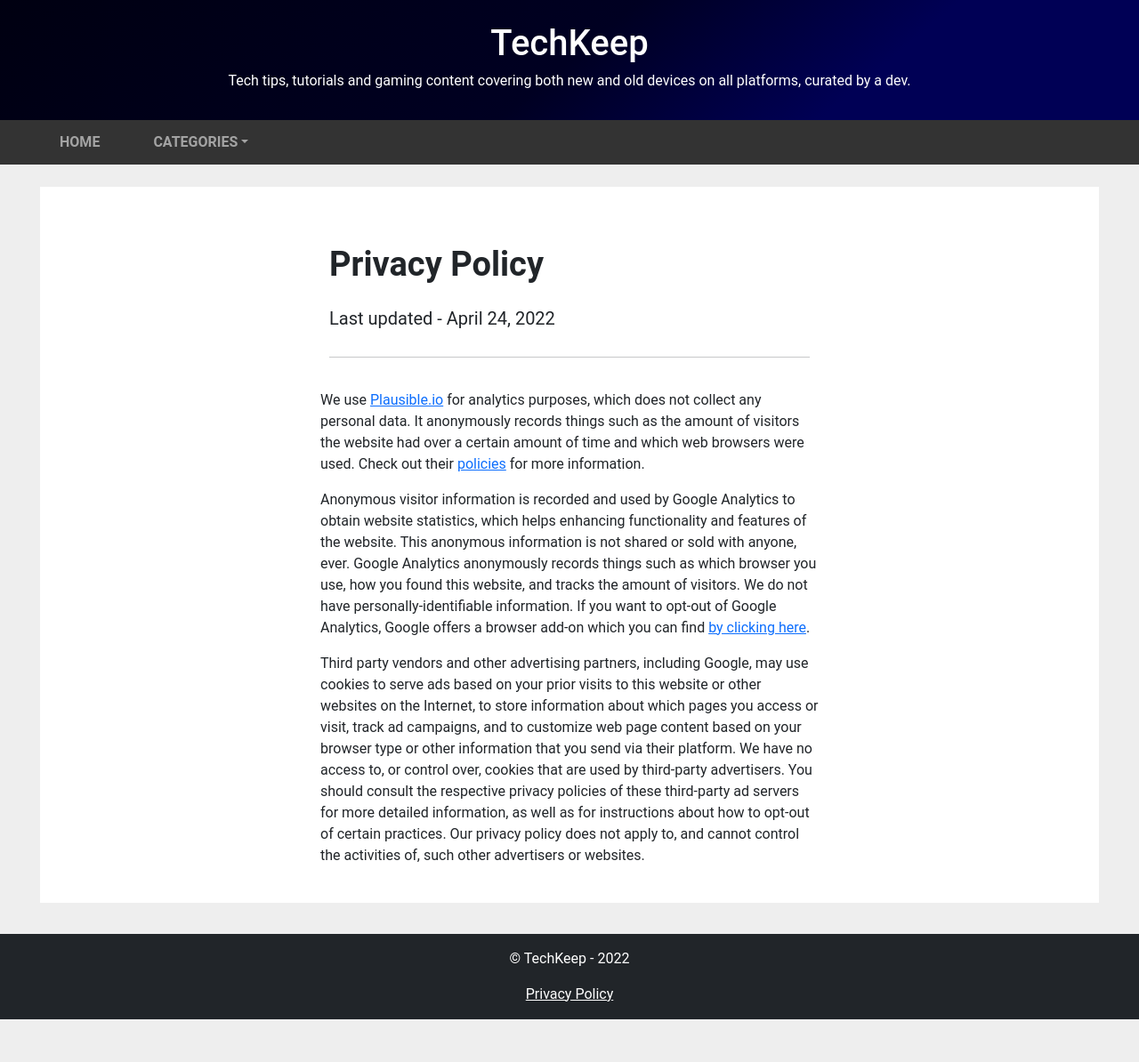
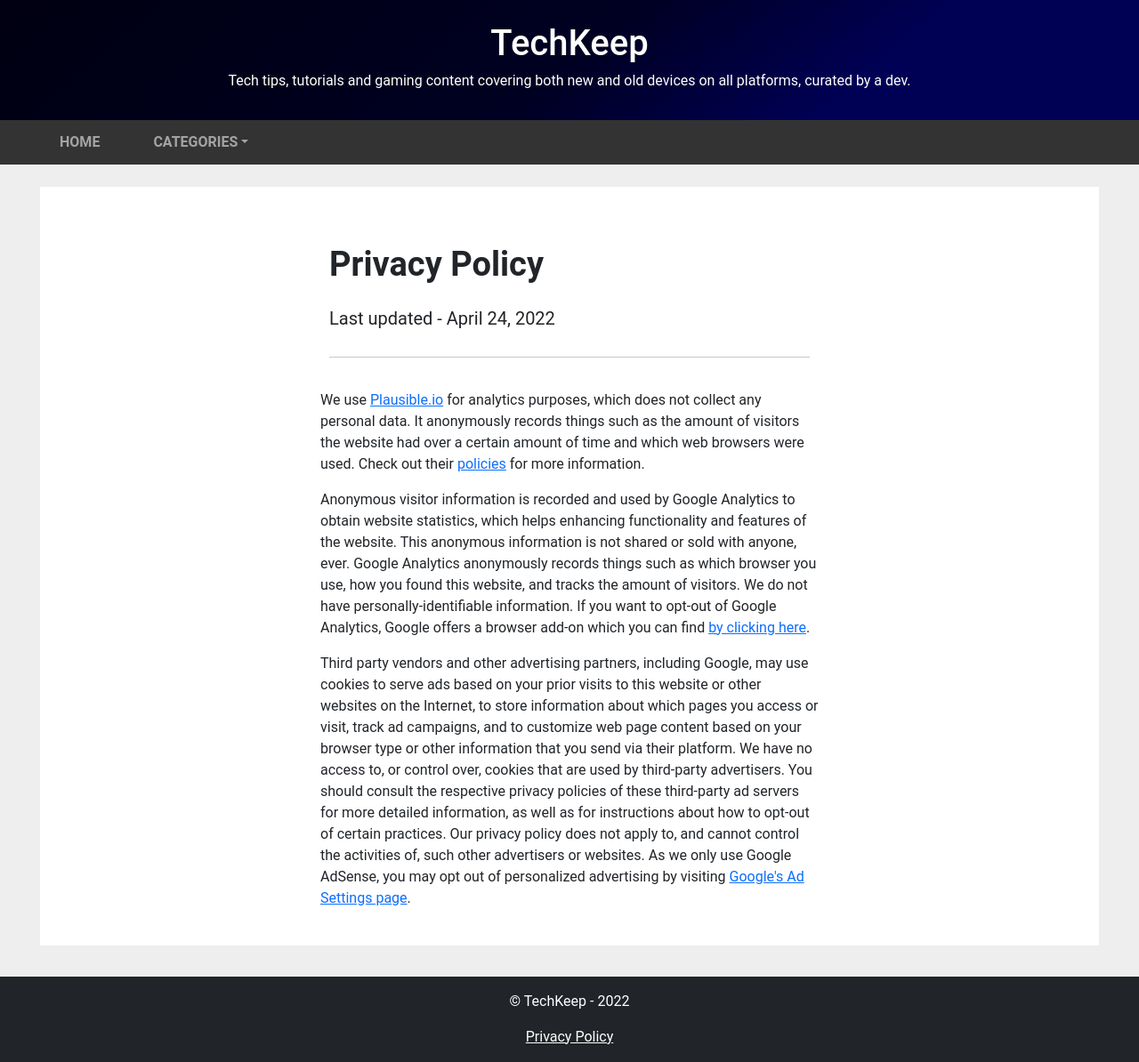
Before and after one commit to TechKeep/TechKeep.github.io, a Jekyll site: the page built from privacy-policy.md, in a window 1280 px wide. Shown: the whole page at 89% size. Built offline with Jekyll 4.4.1, drawn with Linux system fonts in a browser that asks for light colours; nearby versions of some CDN libraries; before the commit the page ends 1146 px from its top, so only the background shows below that.

Commit message:
re-added adsense, awaiting confirmation

```diff
--- a/_layouts/default.html
+++ b/_layouts/default.html
@@ -1,7 +1,12 @@
 <!doctype html>
 <html lang="en" class="h-100">
 <head>
+<!-- Metadescription -->
 <meta name="description" content="Tech tips, tutorials and gaming content covering both new and old devices on all platforms, curated by a dev.">
+
+<!-- Google Adsense -->
+<script async src="https://pagead2.googlesyndication.com/pagead/js/adsbygoogle.js?client=ca-pub-9223905550275061" crossorigin="anonymous"></script>
+
 {% include head.html %}
 </head>
 <body class="d-flex flex-column h-100">
--- a/_layouts/page.html
+++ b/_layouts/page.html
@@ -1,6 +1,7 @@
 <!doctype html>
 <html lang="en" class="h-100">
 <head>
+<!-- Metadescription -->
 <meta name="description" content="Tech tips, tutorials and gaming content covering both new and old devices on all platforms, curated by a dev.">
 {% include head.html %}
 </head>
--- a/_layouts/privacy-policy.html
+++ b/_layouts/privacy-policy.html
@@ -1,6 +1,7 @@
 <!doctype html>
 <html lang="en" class="h-100">
 <head>
+<!-- Metadescription -->
 <meta name="description" content="Privacy Policy of TechKeep.net - Tech tips, tutorials and gaming content covering both new and old devices on all platforms, curated by a dev.">
 {% include head0-privacy.html %}
 </head>
--- a/privacy-policy.md
+++ b/privacy-policy.md
@@ -9,4 +9,4 @@
 
 <p>Anonymous visitor information is recorded and used by Google Analytics to obtain website statistics, which helps enhancing functionality and features of the website. This anonymous information is not shared or sold with anyone, ever. Google Analytics anonymously records things such as which browser you use, how you found this website, and tracks the amount of visitors. We do not have personally-identifiable information. If you want to opt-out of Google Analytics, Google offers a browser add-on which you can find <a href="https://tools.google.com/dlpage/gaoptout">by clicking here</a>.</p>
 
-<p>Third party vendors and other advertising partners, including Google, may use cookies to serve ads based on your prior visits to this website or other websites on the Internet, to store information about which pages you access or visit, track ad campaigns, and to customize web page content based on your browser type or other information that you send via their platform. We have no access to, or control over, cookies that are used by third-party advertisers. You should consult the respective privacy policies of these third-party ad servers for more detailed information, as well as for instructions about how to opt-out of certain practices. Our privacy policy does not apply to, and cannot control the activities of, such other advertisers or websites. <!--As we only use Google AdSense, you may opt out of personalized advertising by visiting <a href="https://www.google.com/settings/ads">Google's Ad Settings page</a>.--></p>
+<p>Third party vendors and other advertising partners, including Google, may use cookies to serve ads based on your prior visits to this website or other websites on the Internet, to store information about which pages you access or visit, track ad campaigns, and to customize web page content based on your browser type or other information that you send via their platform. We have no access to, or control over, cookies that are used by third-party advertisers. You should consult the respective privacy policies of these third-party ad servers for more detailed information, as well as for instructions about how to opt-out of certain practices. Our privacy policy does not apply to, and cannot control the activities of, such other advertisers or websites. As we only use Google AdSense, you may opt out of personalized advertising by visiting <a href="https://www.google.com/settings/ads">Google's Ad Settings page</a>.</p>
```
Also changed, not shown: _layouts/post.html (+5 -2 lines).
